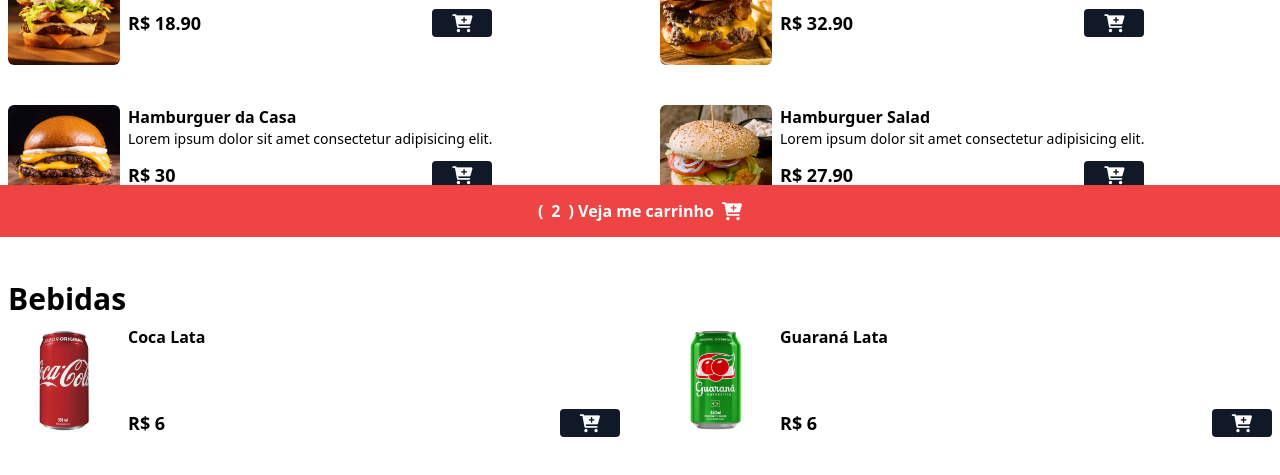
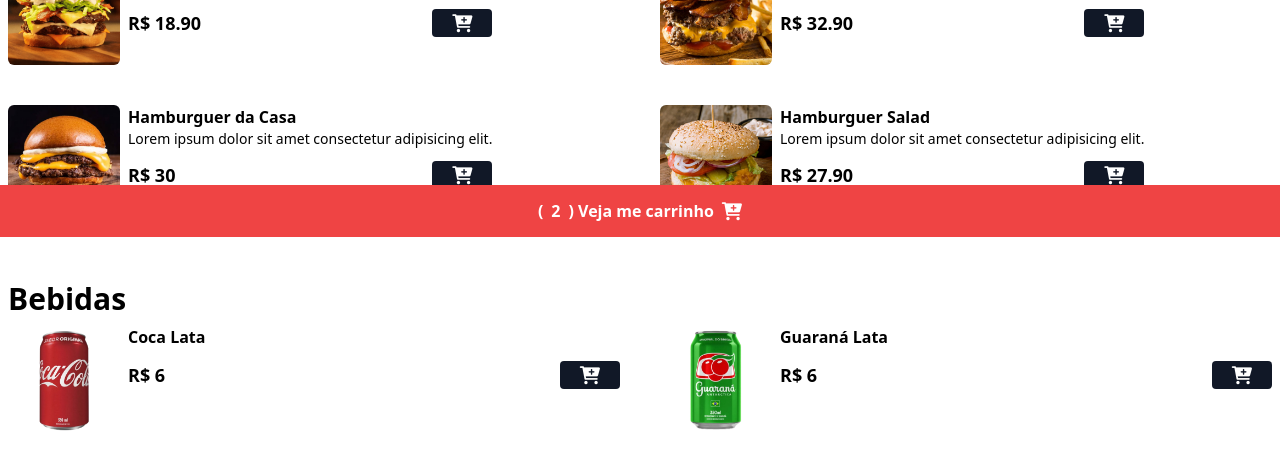
Before and after one commit to mariantonyaf/projeto-cardapio, a website: page index.html in a window 1280 px wide. Shown: the part 563-1038 px from the top of the page. Drawn offline with Linux system fonts and the light colour scheme.

Commit message:
Update index.html

```diff
--- a/index.html
+++ b/index.html
@@ -147,11 +147,12 @@
             <div class="flex gap-2 w-full">
                 <img src="./assets/refri-1.png" alt="Coca Lata" class="w-28 h-28 rounded-md hover:scale-110 hover:-rotate-2 duration-300">
 
-                <div class="flex flex-col justify-between w-full">
+                <div class="w-full">
                     <p class="font-bold">
                         Coca Lata
                     </p>
-                    <div class="flex items-center justify-between mt-3">
+
+                    <div class="flex items-center gap-2 justify-between mt-3">
                         <p class="font-bold text-lg ">
                             R$ 6
                         </p>
@@ -167,11 +168,12 @@
             <div class="flex gap-2 w-full">
                 <img src="./assets/refri-2.png" alt="Guaraná Lata" class="w-28 h-28 rounded-md hover:scale-110 hover:-rotate-2 duration-300">
 
-                <div class="flex flex-col justify-between w-full">
+                <div class="w-full">
                     <p class="font-bold">
                         Guaraná Lata
                     </p>
-                    <div class="flex items-center justify-between mt-3">
+
+                    <div class="flex items-center gap-2 justify-between mt-3">
                         <p class="font-bold text-lg ">
                             R$ 6
                         </p>
@@ -182,7 +184,6 @@
                 </div>
             </div>
             <!--FIM BEBIDA ITEM-->
-
         </div>
         <!--FIM GRID BEBIDAS-->
     </div>
```
